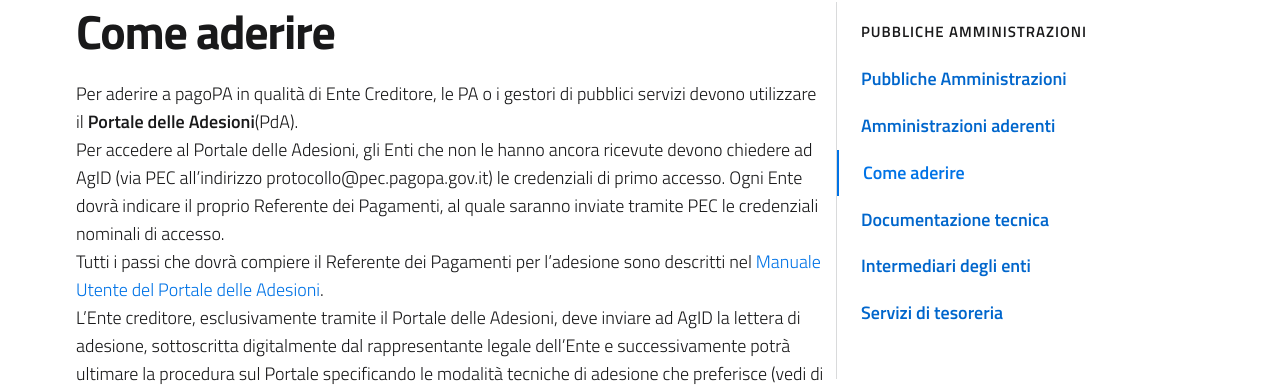
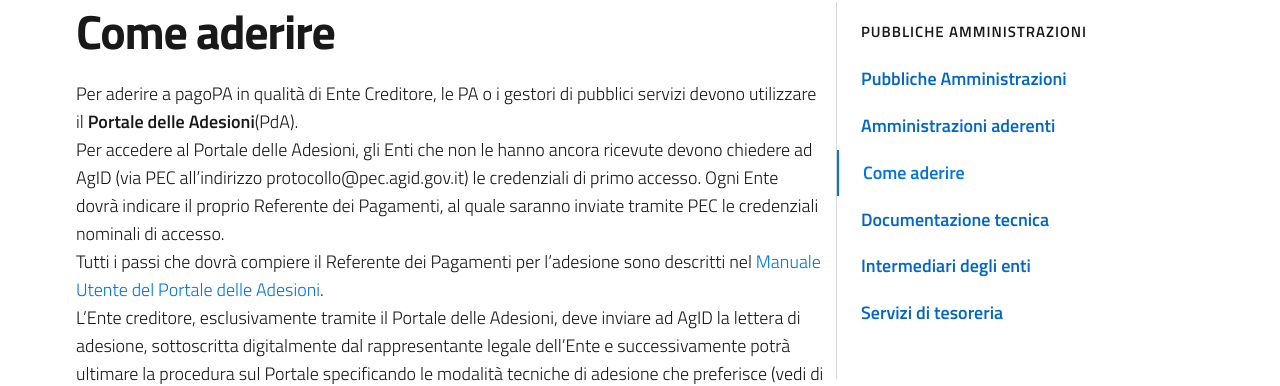
Before and after one commit to pagopa/site-pagopa.gov.it, a Jekyll site: the page built from it/pubbliche-amministrazioni/come-aderire.md, in a window 1280 px wide and 1400 px high. Shown: the part 379-765 px from the top of the window. Built offline with Jekyll 4.4.1, drawn with Linux system fonts in a browser that asks for light colours; some of the changed text lies outside the part shown.

Commit message:
Update come-aderire.md

```diff
--- a/it/pubbliche-amministrazioni/come-aderire.md
+++ b/it/pubbliche-amministrazioni/come-aderire.md
@@ -9,7 +9,7 @@
 ---
 
 Per aderire a pagoPA in qualità di Ente Creditore, le PA o i gestori di pubblici servizi devono utilizzare il **Portale delle Adesioni**(PdA).
-Per accedere al Portale delle Adesioni, gli Enti che non le hanno ancora ricevute devono chiedere ad AgID (via PEC all’indirizzo protocollo@pec.pagopa.gov.it) le credenziali di primo accesso. Ogni Ente dovrà indicare il proprio Referente dei Pagamenti, al quale saranno inviate tramite PEC le credenziali nominali di accesso.
+Per accedere al Portale delle Adesioni, gli Enti che non le hanno ancora ricevute devono chiedere ad AgID (via PEC all’indirizzo protocollo@pec.agid.gov.it) le credenziali di primo accesso. Ogni Ente dovrà indicare il proprio Referente dei Pagamenti, al quale saranno inviate tramite PEC le credenziali nominali di accesso.
 Tutti i passi che dovrà compiere il Referente dei Pagamenti per l’adesione sono descritti nel [Manuale Utente del Portale delle Adesioni](https://github.com/italia/lg-pagopa-docs/blob/master/documentazione_tecnica_collegata/adesione/PdA_ManualeUtente_v2.2.4.pdf).
 L’Ente creditore, esclusivamente tramite il Portale delle Adesioni, deve inviare ad AgID la lettera di adesione, sottoscritta digitalmente dal rappresentante legale dell’Ente e successivamente potrà ultimare la procedura sul Portale specificando le modalità tecniche di adesione che preferisce (vedi di seguito) e indicando anche gli eventuali Intermediari o Partner tecnologici.
 
@@ -22,5 +22,5 @@
 * l’Ente demanda le attività tecniche a Intermediari tecnologici, cioè a soggetti che aderiscono sia in qualità di beneficiario dei pagamenti, sia a supporto di altre pubbliche amministrazioni (es. Regione nei confronti di Province, Comuni e ASL del territorio);
 * l’Ente demanda le attività tecniche a Partner tecnologici, cioè a soggetti che forniscono esclusivamente servizi ICT alle PA, senza però essere aderenti al sistema;
 * il Referente Tecnico viene designato direttamente dall'Intermediario o Partner Tecnologico prescelto;
-* soggetti che intendono svolgere il ruolo di Intermediario o Partner tecnologico possono manifestare tale intento indirizzando una richiesta tramite PEC ad AgID all’indirizzo protocollo@pec.pagopa.gov.it
+* soggetti che intendono svolgere il ruolo di Intermediario o Partner tecnologico possono manifestare tale intento indirizzando una richiesta tramite PEC ad AgID all’indirizzo protocollo@pec.agid.gov.it
 * è possibile che l’AgID assegni un ulteriore Intermediario o Partner tecnologico in casi particolari previsti dalla legge, per la gestione di specifici servizi.
```
